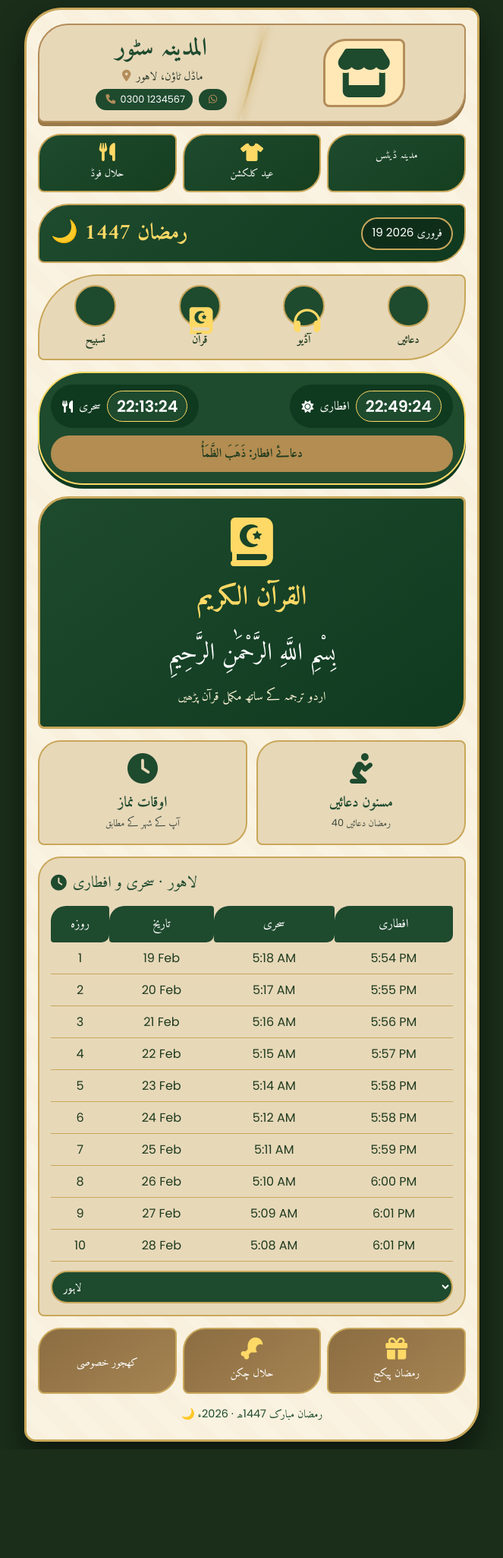
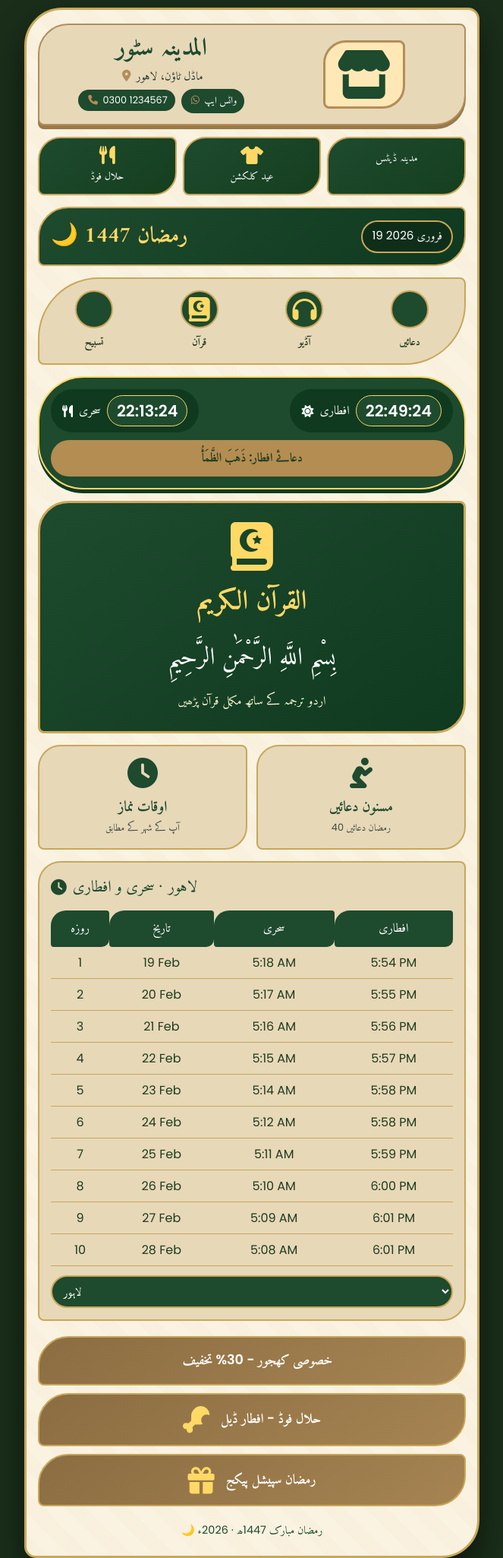
Before and after one commit to rashid253/App, a plain HTML site: page index.html in a window 1280 px wide. Shown: the top 2050 px of the page at 76% size, without its empty margins (308-971 px from the left). Before the commit the page ends 1907 px from the top, so only its background shows below. Drawn offline with Linux system fonts and the light colour scheme.

Commit message:
Update index.html

```diff
--- a/index.html
+++ b/index.html
@@ -4,7 +4,7 @@
     <meta charset="UTF-8">
     <meta name="viewport" content="width=device-width, initial-scale=1.0, maximum-scale=1.0, user-scalable=yes">
     <title>رمضان 2026 | قرآن مجید + دعائیں + لائیو ٹائمر</title>
-    <!-- Font Awesome 6 - Latest version -->
+    <!-- Font Awesome 6 -->
     <link rel="stylesheet" href="https://cdnjs.cloudflare.com/ajax/libs/font-awesome/6.0.0-beta3/css/all.min.css">
     <!-- Google Fonts -->
     <link href="https://fonts.googleapis.com/css2?family=Amiri:wght@400;700&family=Poppins:wght@300;400;600&display=swap" rel="stylesheet">
@@ -52,7 +52,7 @@
             z-index: 2;
         }
 
-        /* ========== PROFILE SECTION - Interactive ========== */
+        /* ========== PROFILE SECTION - Tirchi Line Hatayi ========== */
         .profile-section {
             display: flex;
             align-items: center;
@@ -63,8 +63,6 @@
             margin-bottom: 15px;
             border: 2px solid #b38d5a;
             box-shadow: 0 5px 0 #9b7a48;
-            position: relative;
-            overflow: hidden;
             cursor: pointer;
             transition: 0.3s;
         }
@@ -74,17 +72,9 @@
             box-shadow: 0 7px 0 #9b7a48;
         }
 
-        /* Tirchi line */
+        /* Tirchi line hata di */
         .profile-section::before {
-            content: "";
-            position: absolute;
-            top: 0;
-            left: 50%;
-            width: 3px;
-            height: 100%;
-            background: linear-gradient(135deg, transparent 0%, #c9a75a 50%, transparent 100%);
-            transform: skewX(-15deg);
-            box-shadow: 0 0 10px #c9a75a;
+            display: none;
         }
 
         .profile-right {
@@ -193,50 +183,57 @@
             font-size: 0.95rem;
         }
 
-        /* ========== 4 ICONS - FIXED - No Overflow ========== */
+        /* ========== 4 ICONS - COMPLETELY FIXED ========== */
         .icon-row {
             display: flex;
             justify-content: space-around;
+            align-items: center;
             background: #e7d8b8;
             border-radius: 80px 8px 80px 8px;
-            padding: 12px 5px;
+            padding: 15px 5px;
             margin-bottom: 15px;
             border: 2px solid #c9a75a;
+            gap: 5px;
         }
 
         .icon-item {
             display: flex;
             flex-direction: column;
             align-items: center;
+            justify-content: center;
             color: #1e4a2e;
             font-weight: 600;
             cursor: pointer;
-            min-width: 65px;
+            width: 70px;
+            text-align: center;
         }
 
         .icon-item i {
-            font-size: 2.2rem;
+            font-size: 2rem;
             background: #1e4a2e;
             color: #ffd966;
             border-radius: 50%;
             padding: 12px;
-            width: 55px;
-            height: 55px;
-            text-align: center;
-            line-height: 1.9;
+            width: 50px;
+            height: 50px;
+            display: flex;
+            align-items: center;
+            justify-content: center;
             margin-bottom: 5px;
             border: 2px solid #c9a75a;
             transition: 0.3s;
         }
 
         .icon-item:hover i {
-            transform: scale(1.05);
+            transform: scale(1.1);
             background: #256635;
         }
 
         .icon-item span {
-            font-size: 0.9rem;
+            font-size: 0.85rem;
             color: #1e3a1e;
+            font-weight: 600;
+            margin-top: 2px;
         }
 
         /* ========== LIVE TIMER ========== */
@@ -433,39 +430,44 @@
             font-size: 1rem;
         }
 
-        /* ========== 3 ADS BANNERS - Bottom (Screen Fit) ========== */
-        .ads-row-bottom {
+        /* ========== 3 BOTTOM BANNERS - Vertical (Ek ke neeche ek) ========== */
+        .bottom-banners {
             display: flex;
-            gap: 8px;
-            margin: 15px 0;
+            flex-direction: column;
+            gap: 10px;
+            margin: 20px 0;
         }
 
-        .bottom-ad {
-            flex: 1;
+        .bottom-banner {
+            width: 100%;
             background: linear-gradient(145deg, #8b6d42, #a68452);
-            border-radius: 30px 8px 30px 8px;
-            padding: 12px 5px;
+            border-radius: 40px 8px 40px 8px;
+            padding: 15px 10px;
             text-align: center;
             border: 2px solid #c9a75a;
             color: white;
-            font-size: 0.9rem;
+            font-size: 1.1rem;
             cursor: pointer;
             transition: 0.3s;
-            min-height: 80px;
             display: flex;
-            flex-direction: column;
+            align-items: center;
             justify-content: center;
+            gap: 15px;
         }
 
-        .bottom-ad:hover {
+        .bottom-banner:hover {
             transform: scale(1.02);
             background: #9b7a48;
+            box-shadow: 0 5px 0 #6d4f2c;
         }
 
-        .bottom-ad i {
-            font-size: 1.8rem;
+        .bottom-banner i {
+            font-size: 2.2rem;
             color: #ffd966;
-            margin-bottom: 5px;
+        }
+
+        .bottom-banner span {
+            font-weight: 600;
         }
 
         /* ========== FOOTER ========== */
@@ -576,7 +578,7 @@
 <body>
     <div class="app-wrapper">
         <div class="content">
-            <!-- ========== PROFILE SECTION - Interactive ========== -->
+            <!-- ========== PROFILE SECTION - Tirchi Line Khatam ========== -->
             <div class="profile-section" onclick="window.open('https://maps.google.com/?q=لاہور+ماڈل+ٹاؤن', '_blank')">
                 <div class="profile-right">
                     <div class="profile-name">المدینہ سٹور</div>
@@ -586,7 +588,7 @@
                             <i class="fas fa-phone"></i> 0300 1234567
                         </a>
                         <a href="https://wa.me/923001234567" class="contact-btn" onclick="event.stopPropagation()">
-                            <i class="fab fa-whatsapp"></i>
+                            <i class="fab fa-whatsapp"></i> واٹس ایپ
                         </a>
                     </div>
                 </div>
@@ -617,7 +619,7 @@
                 <span>19 فروری 2026</span>
             </div>
 
-            <!-- ========== 4 ICONS - FIXED ========== -->
+            <!-- ========== 4 ICONS - COMPLETELY FIXED ========== -->
             <div class="icon-row">
                 <div class="icon-item" onclick="openTasbeeh()">
                     <i class="fas fa-tasbih"></i>
@@ -704,19 +706,19 @@
                 </select>
             </div>
 
-            <!-- ========== 3 ADS BANNERS - Bottom (Full Width) ========== -->
-            <div class="ads-row-bottom">
-                <div class="bottom-ad" onclick="window.open('https://www.chaayee.pk/', '_blank')">
+            <!-- ========== 3 BOTTOM BANNERS - Ek ke neeche ek ========== -->
+            <div class="bottom-banners">
+                <div class="bottom-banner" onclick="window.open('https://www.chaayee.pk/', '_blank')">
                     <i class="fas fa-dates"></i>
-                    <span>کھجور خصوصی</span>
+                    <span>خصوصی کھجور - 30% تخفیف</span>
                 </div>
-                <div class="bottom-ad" onclick="window.open('https://www.halaalfood.com/', '_blank')">
+                <div class="bottom-banner" onclick="window.open('https://www.halaalfood.com/', '_blank')">
                     <i class="fas fa-drumstick-bite"></i>
-                    <span>حلال چکن</span>
+                    <span>حلال فوڈ - افطار ڈیل</span>
                 </div>
-                <div class="bottom-ad" onclick="window.open('https://www.ramazanspecial.pk/', '_blank')">
+                <div class="bottom-banner" onclick="window.open('https://www.ramazanspecial.pk/', '_blank')">
                     <i class="fas fa-gift"></i>
-                    <span>رمضان پیکج</span>
+                    <span>رمضان سپیشل پیکج</span>
                 </div>
             </div>
 
```
